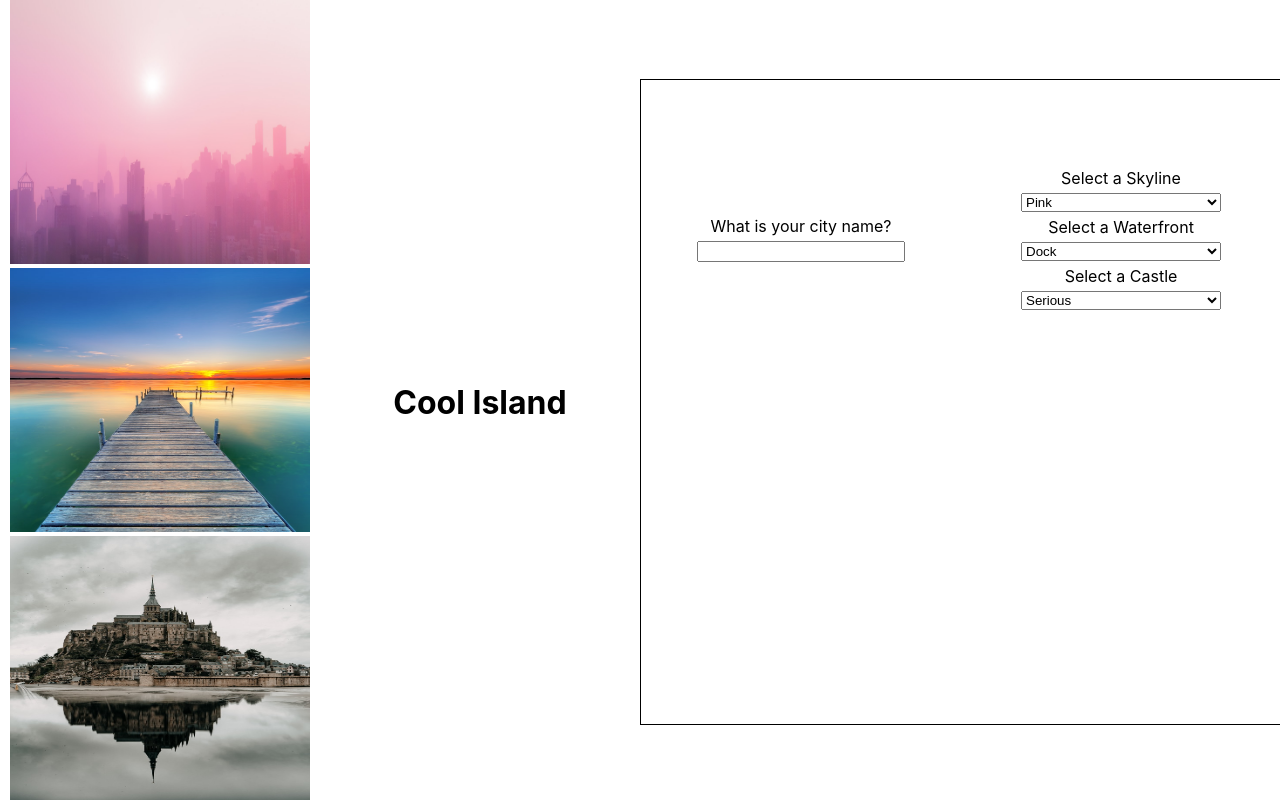
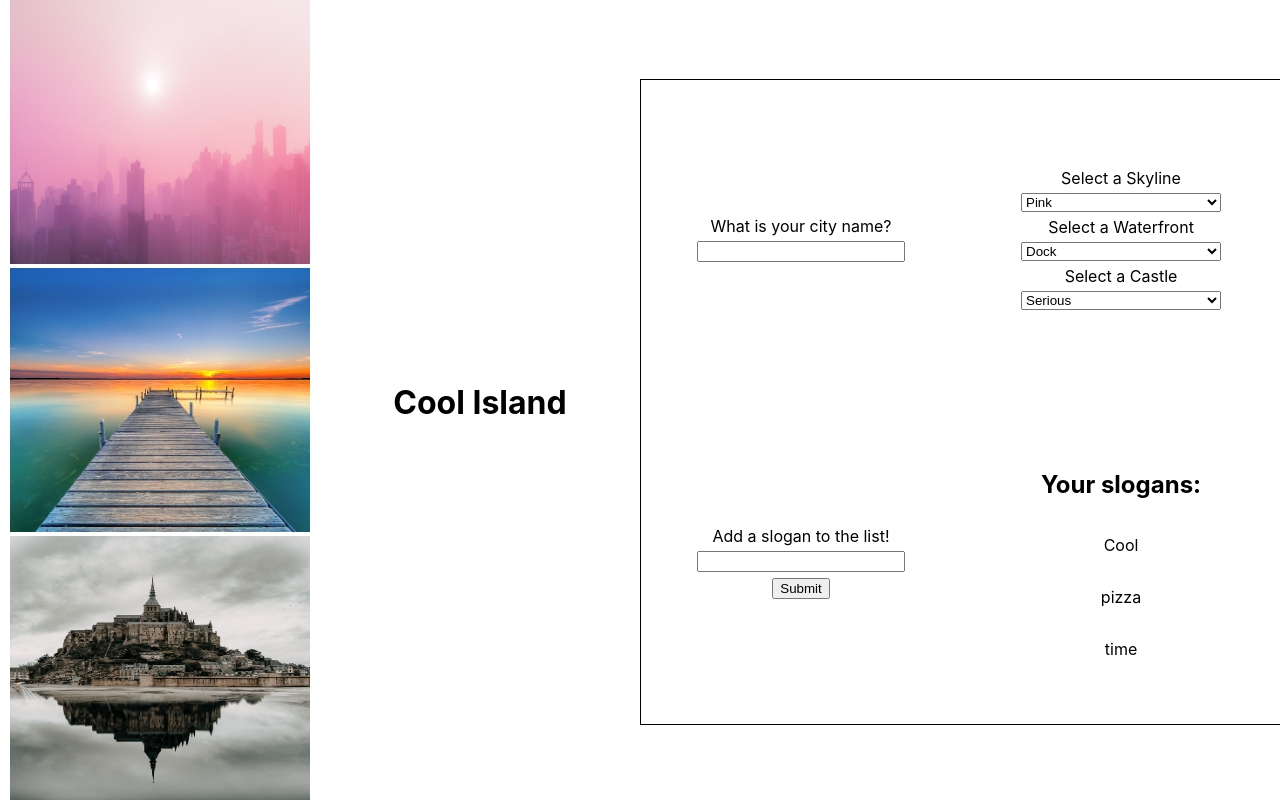
Before and after one commit to joshua360x/battery-Needed-cityBuilder, a React (Create React App) app: page / in a window 1280 px wide. Built offline with nearby package versions, Linux system fonts and the light colour scheme.

Commit message:
rendered slogans from default state array

```diff
--- a/src/App.js
+++ b/src/App.js
@@ -17,7 +17,7 @@ function App() {
   // you'll need to track a city name, which starts as the city name of your choice.
   const [cityName, setCityName] = useState('Cool Island');
   // finally, you'll need an array of slogans, which could start out as ['The City of Excellence'] for example
-  const [citySlogan, setCitySlogan] = useState(['Cool', 'pizza', 'time']);
+  const [citySlogans, setCitySlogan] = useState(['Cool', 'pizza', 'time']);
 
   return (
     <div className="App">
@@ -41,7 +41,9 @@ function App() {
           <CastleDropdown setCastleId={setCastleId} />
         </section>
         {/* here, the SloganForm component takes in the setSlogans state handler function and the slogans array that live in state */}
+        <SloganForm setSlogans={setCitySlogan} />
         {/* here, the SloganList component takes the array of slogans that lives in state */}
+        <SloganList slogans={citySlogans} />
       </div>
     </div>
   );
--- a/src/SloganForm.js
+++ b/src/SloganForm.js
@@ -1,4 +1,4 @@
-export default function SloganForm(props) {
+export default function SloganForm({ setSlogans }) {
   // React forms are a pain!
   // Track the sloganInput form state with a useState hook
 
--- a/src/SloganList.js
+++ b/src/SloganList.js
@@ -1,11 +1,14 @@
 import React from 'react';
 
-export default function SloganList(props) {
+export default function SloganList({ slogans }) {
   return (
     <section>
       <h2>Your slogans:</h2>
       {/* This kind of component should be familiar by now. It takes in (as props) an array of slogans */}
       {/* Then map over those slogans and for each slogan, render a Slogan component. Supply a key and a slogan as props to each Slogan component */}
+      {
+        slogans.map((slogan, i) => <p key={`${slogan}-${i}`}>{slogan}</p>)
+      }
     </section>
   );
 }
```
